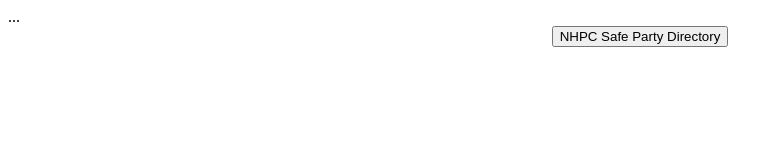
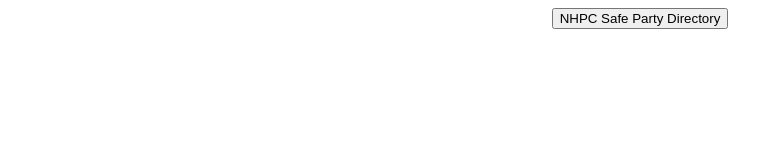
Before and after one commit to northwesthillspc/northwesthillspc.github.io, a plain HTML site: page index.html in a window 1280 px wide. Shown: the whole page, without its empty margins (0-782 px from the left). Drawn offline with Linux system fonts and the light colour scheme.

Commit message:
Update index.html

```diff
--- a/index.html
+++ b/index.html
@@ -4,11 +4,9 @@
 <title> Northwest Hills PC </title>
 </head>
 
-<body>
+
 
   <body oncontextmenu="return false">
-...
-</body>
 
 <SCRIPT>
 function passWord() {
```
